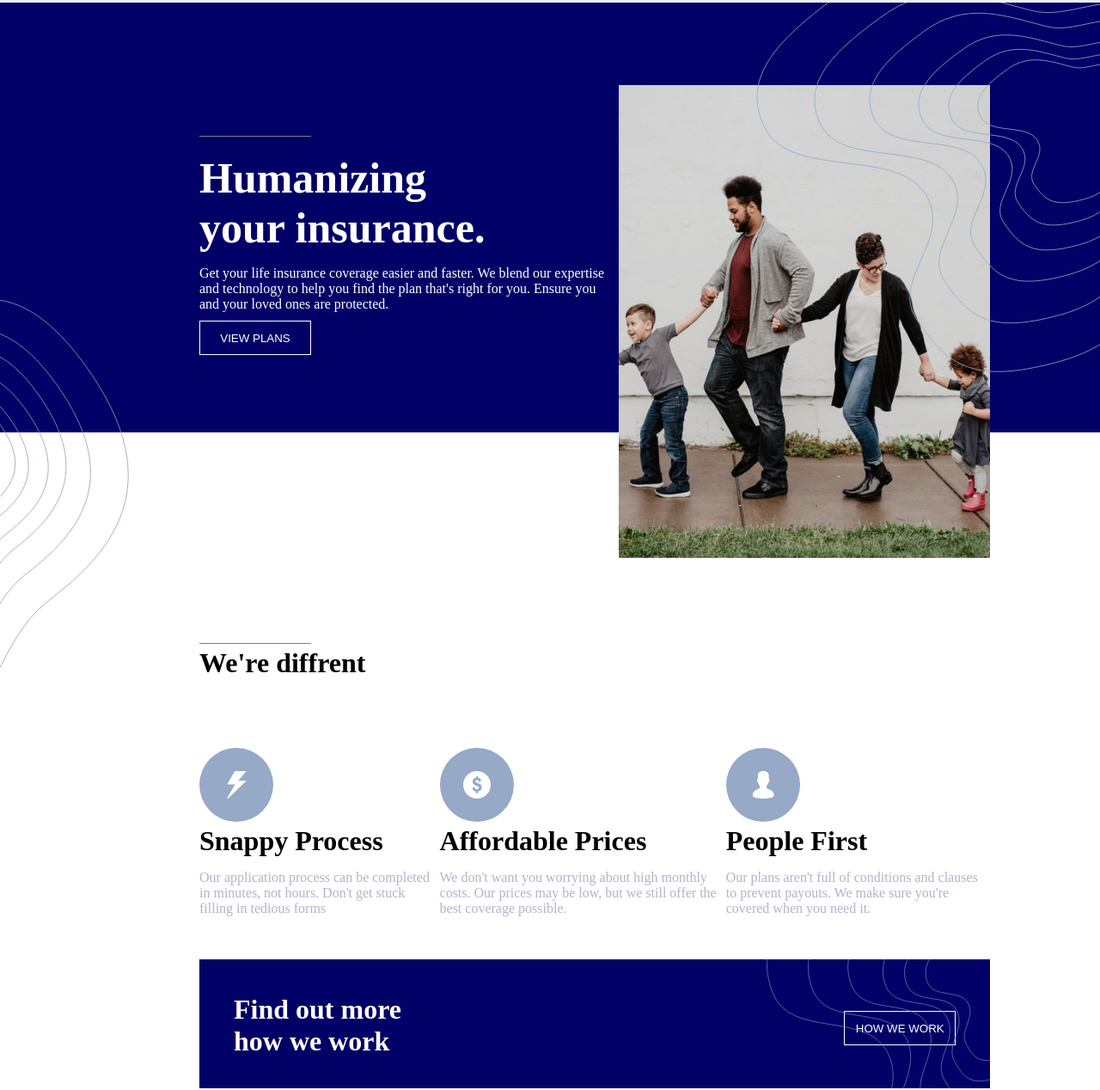
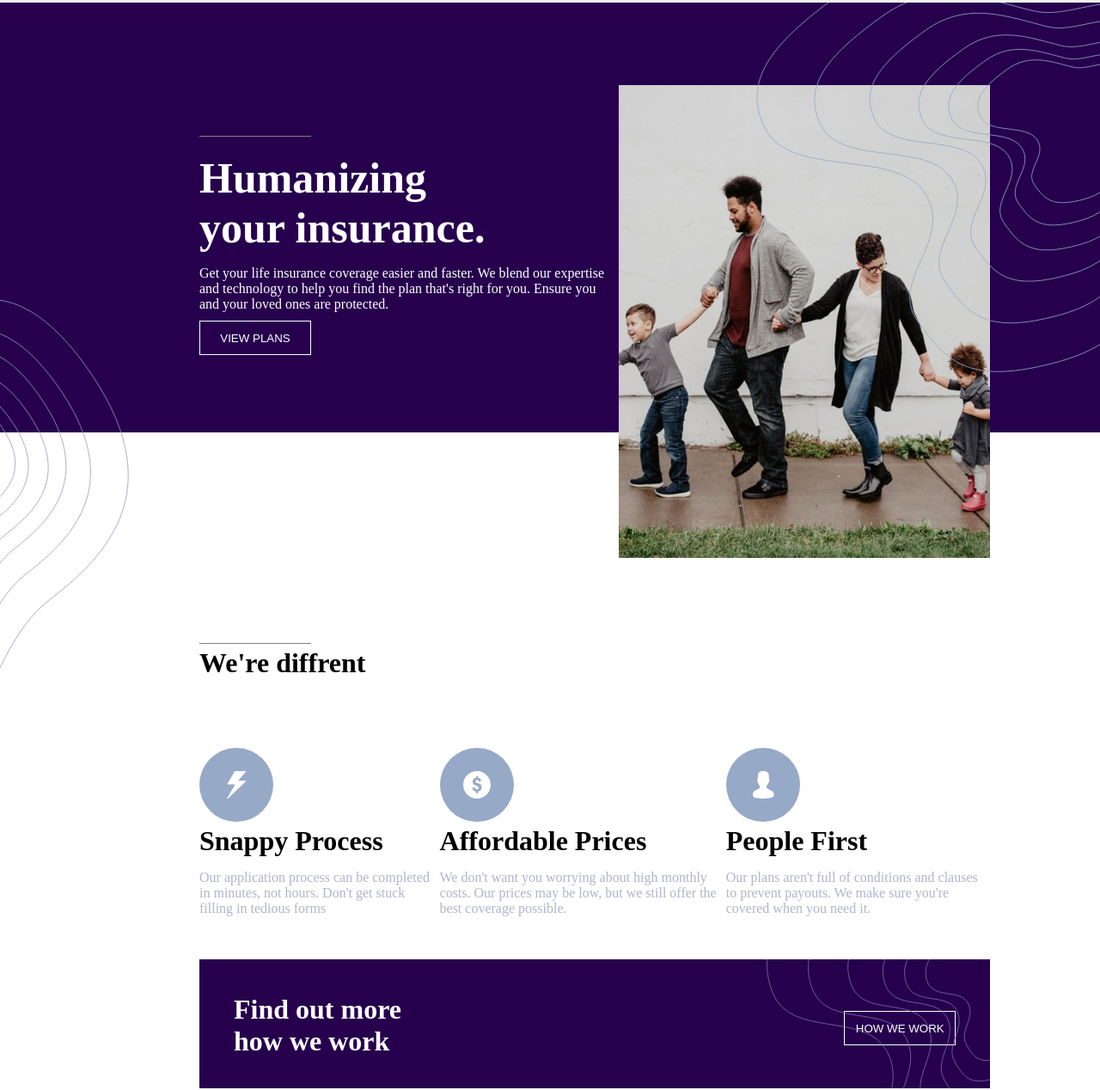
Before and after one commit to Norbu-Ram/Website, a plain HTML site: page Website Project/index.Html in a window 1280 px wide. Shown: the part 67-1335 px from the top of the page at 86% size. Drawn offline with Linux system fonts and the light colour scheme.

Commit message:
Color are changed

```diff
--- a/Website Project/index.css
+++ b/Website Project/index.css
@@ -51,7 +51,7 @@ text-transform: uppercase;
 
 
 .firstRow{
-	background: #000066;
+	background:  #26004d;
 	height: 500px;
 	width: auto;
 }
@@ -128,7 +128,7 @@ color: #b3b3cc;
 	height: 150px;
 	color: white;
 	margin-top: 50px;
-	background: #000066;
+	background: #26004d;
 }
 .findMore h1{
 	padding-left: 40px;
```
